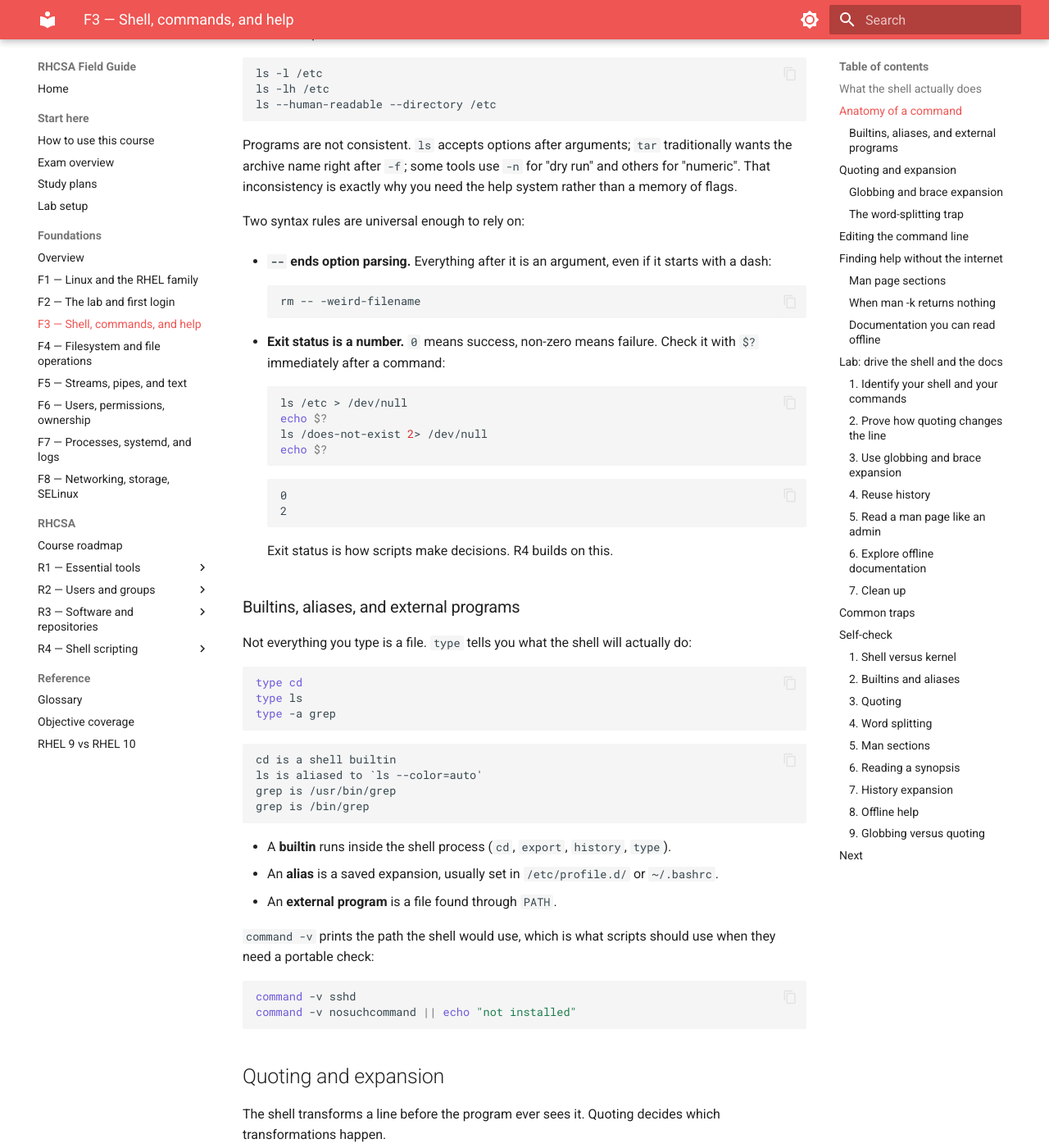
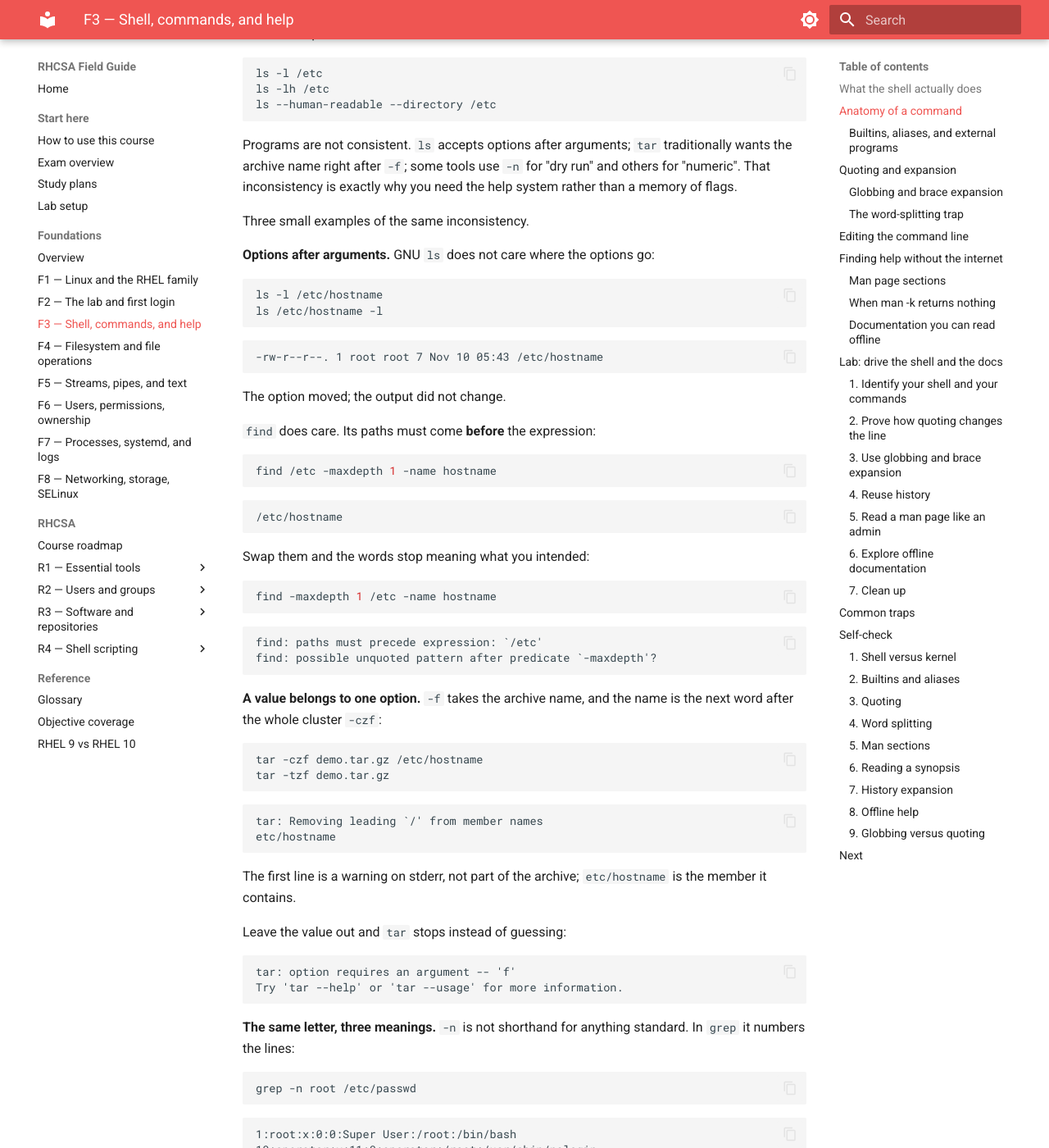
Before and after one commit to hilgardvr/red-hat-prep-courses, an MkDocs documentation site: the page built from docs/foundations/f3-shell-help/index.md, in a window 1280 px wide and 1400 px high, scrolled down 1883 px. Shown: the whole window at 82% size. Built offline with MkDocs 1.6.1 and Material for MkDocs 9.7.7, drawn with Linux system fonts in a browser that asks for light colours; some of the changed text lies outside the part shown.

Commit message:
f3: work through the option-inconsistency claim with examples
The paragraph said programs are inconsistent, then moved on. Three
worked examples make the point concrete, all captured on the lab:

- ls accepts an option after its argument, while find requires its
  paths before the expression and errors when they are swapped.
- tar's -f binds to the next word, so the archive name follows the
  whole -czf cluster; leaving it out gives "option requires an
  argument -- 'f'".
- -n means line numbers in grep, numeric order in sort, and
  no-clobber in cp.

Each stays inside tools the reader has already met (ls, find, tar,
grep, sort, cp).

````diff
--- a/docs/foundations/f3-shell-help/index.md
+++ b/docs/foundations/f3-shell-help/index.md
@@ -71,6 +71,111 @@ ls --human-readable --directory /etc
 ```
 
 Programs are not consistent. `ls` accepts options after arguments; `tar` traditionally wants the archive name right after `-f`; some tools use `-n` for "dry run" and others for "numeric". That inconsistency is exactly why you need the help system rather than a memory of flags.
+
+Three small examples of the same inconsistency.
+
+**Options after arguments.** GNU `ls` does not care where the options go:
+
+```bash
+ls -l /etc/hostname
+ls /etc/hostname -l
+```
+
+```text
+-rw-r--r--. 1 root root 7 Nov 10 05:43 /etc/hostname
+```
+
+The option moved; the output did not change.
+
+`find` does care. Its paths must come **before** the expression:
+
+```bash
+find /etc -maxdepth 1 -name hostname
+```
+
+```text
+/etc/hostname
+```
+
+Swap them and the words stop meaning what you intended:
+
+```bash
+find -maxdepth 1 /etc -name hostname
+```
+
+```text
+find: paths must precede expression: `/etc'
+find: possible unquoted pattern after predicate `-maxdepth'?
+```
+
+**A value belongs to one option.** `-f` takes the archive name, and the name is the next word after the whole cluster `-czf`:
+
+```bash
+tar -czf demo.tar.gz /etc/hostname
+tar -tzf demo.tar.gz
+```
+
+```text
+tar: Removing leading `/' from member names
+etc/hostname
+```
+
+The first line is a warning on stderr, not part of the archive; `etc/hostname` is the member it contains.
+
+Leave the value out and `tar` stops instead of guessing:
+
+```text
+tar: option requires an argument -- 'f'
+Try 'tar --help' or 'tar --usage' for more information.
+```
+
+**The same letter, three meanings.** `-n` is not shorthand for anything standard. In `grep` it numbers the lines:
+
+```bash
+grep -n root /etc/passwd
+```
+
+```text
+1:root:x:0:0:Super User:/root:/bin/bash
+10:operator:x:11:0:operator:/root:/usr/sbin/nologin
+```
+
+In `sort` it changes the comparison from text to arithmetic, which reorders the same input:
+
+```bash
+printf '10\n2\n1\n' | sort -n
+```
+
+```text
+1
+2
+10
+```
+
+```bash
+printf '10\n2\n1\n' | sort
+```
+
+```text
+1
+10
+2
+```
+
+In `cp` it means "do not overwrite", and it does that silently:
+
+```bash
+echo one > a
+echo two > b
+cp -n a b
+cat b
+```
+
+```text
+two
+```
+
+One letter, three unrelated instructions. The only reliable way to know what a flag does in a program you have not used is to read its help.
 
 Two syntax rules are universal enough to rely on:
 
````
